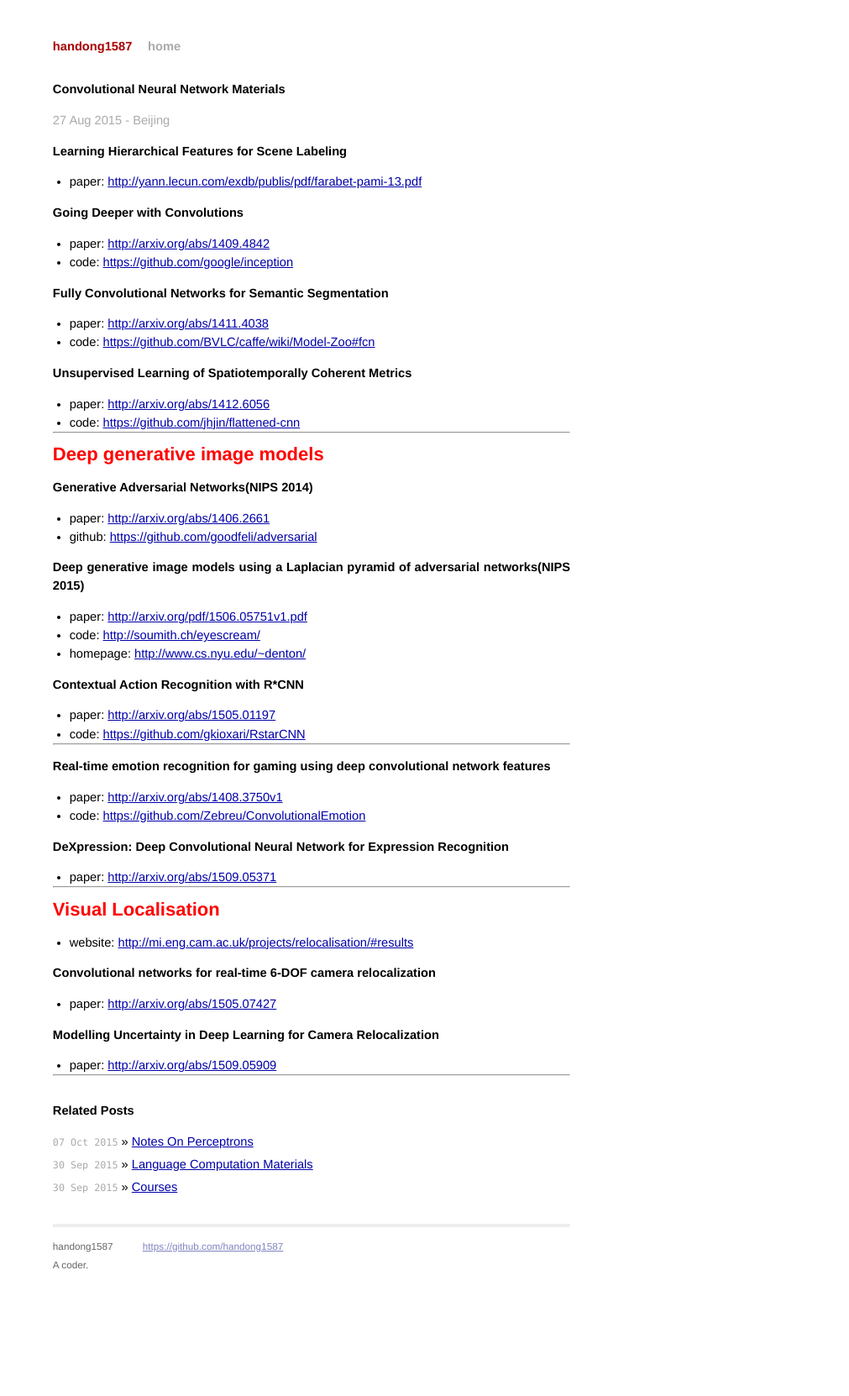
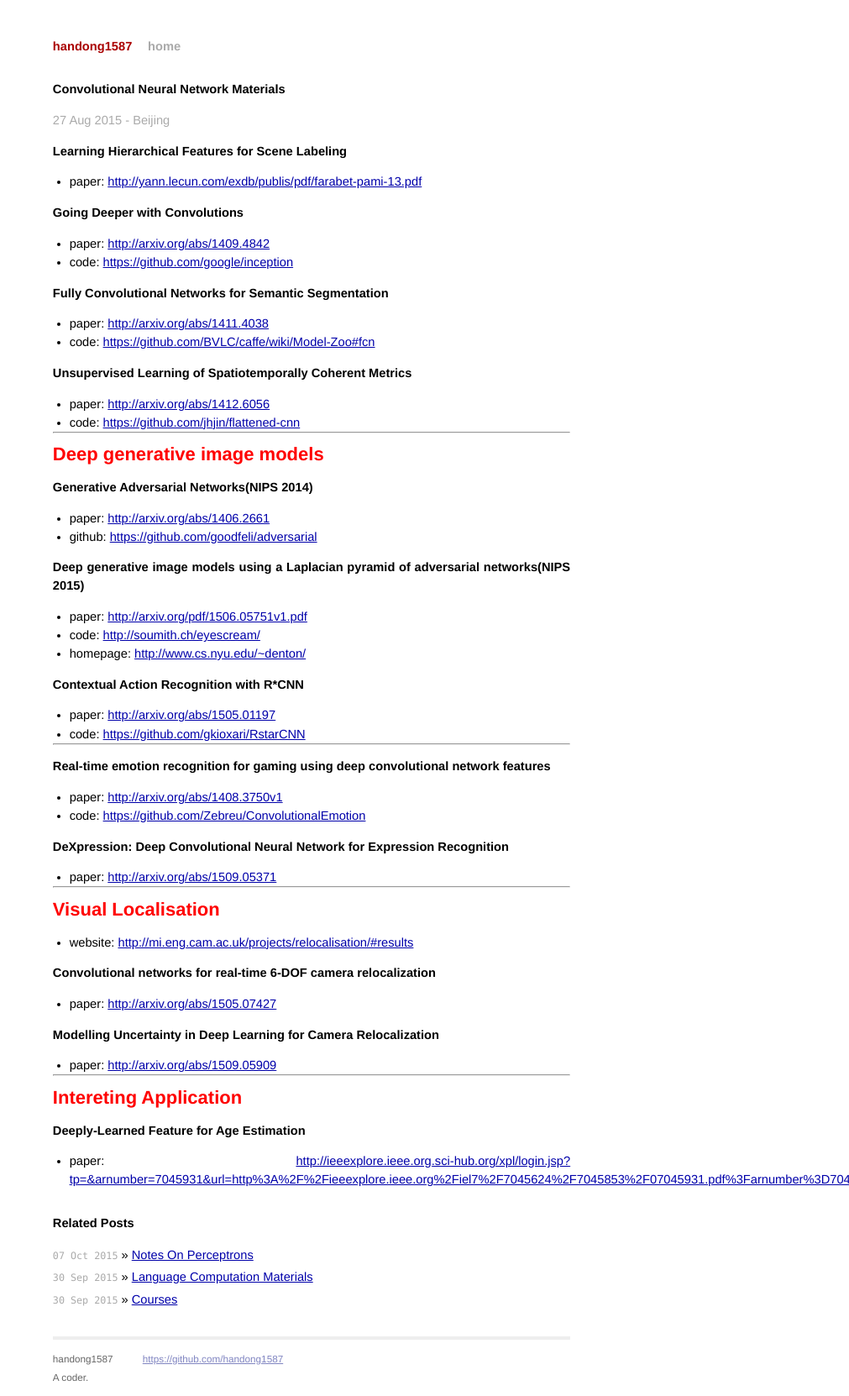
Before and after one commit to handong1587/handong1587.github.io, a Jekyll site: the page built from _posts/deep_learning/2015-08-27-cnn-materials.md, in a window 1280 px wide. Shown: the whole page at 84% size, without its empty margins (269-1280 px from the left). Built offline with Jekyll 4.4.1, drawn with Linux system fonts in a browser that asks for light colours; Markdown is read by kramdown in place of the engine named in the settings; comment, search, counter and statistics services are not loaded; before the commit the page ends 1528 px from its top, so only the background shows below that.

Commit message:
update md

```diff
--- a/_posts/deep_learning/2015-08-27-cnn-materials.md
+++ b/_posts/deep_learning/2015-08-27-cnn-materials.md
@@ -78,3 +78,11 @@ Visual Localisation
 - paper: [http://arxiv.org/abs/1509.05909](http://arxiv.org/abs/1509.05909)
 
 _ _ _
+
+<span style="color: red; font-size: 150%; font-weight: bold;">
+Intereting Application
+</span>
+
+**Deeply-Learned Feature for Age Estimation**
+
+- paper: [http://ieeexplore.ieee.org.sci-hub.org/xpl/login.jsp?tp=&arnumber=7045931&url=http%3A%2F%2Fieeexplore.ieee.org%2Fiel7%2F7045624%2F7045853%2F07045931.pdf%3Farnumber%3D7045931](http://ieeexplore.ieee.org.sci-hub.org/xpl/login.jsp?tp=&arnumber=7045931&url=http%3A%2F%2Fieeexplore.ieee.org%2Fiel7%2F7045624%2F7045853%2F07045931.pdf%3Farnumber%3D7045931)
```
